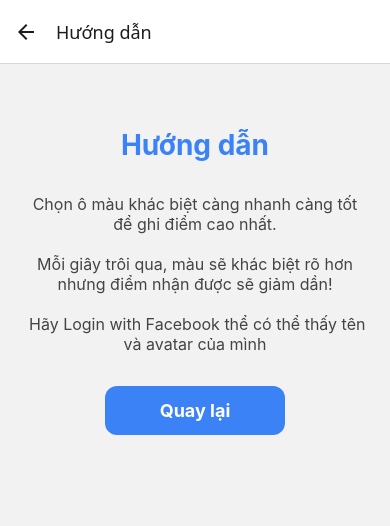
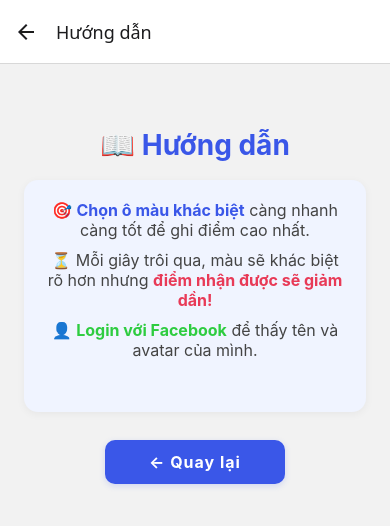
Before and after one commit to hvq1919/aitinhmathon, a React Native app: screen /Help in a window 390 px wide. Shown: the top 526 px of the page. Built offline with nearby package versions, Linux system fonts and the light colour scheme; what react-native-sound would draw is missing.

Commit message:
UI Help, gameroom đẹp hơn

```diff
--- a/src/screens/HelpScreen.tsx
+++ b/src/screens/HelpScreen.tsx
@@ -1,3 +1,4 @@
+/* eslint-disable react-native/no-inline-styles */
 import React, { useEffect } from 'react';
 import { View, Text, TouchableOpacity, StyleSheet } from 'react-native';
 import { deleteAllUsers, updateHighScore } from '../firebase/firebaseUtils';
@@ -13,16 +14,44 @@ export default function HelpScreen({ navigation }: any) {
     }, []);
     return (
         <View style={styles.container}>
-            <Text style={styles.title}>Hướng dẫn</Text>
-            <Text style={styles.helpText}>
-             {`Chọn ô màu khác biệt càng nhanh càng tốt để ghi điểm cao nhất.
-              \nMỗi giây trôi qua, màu sẽ khác biệt rõ hơn nhưng điểm nhận được sẽ giảm dần!
-              \n Hãy Login with Facebook thể có thể thấy tên và avatar của mình`}
-            </Text>
-            <TouchableOpacity style={styles.button} onPress={() => navigation.goBack()}>
-                <Text style={styles.buttonText}>Quay lại</Text>
-            </TouchableOpacity>
-        </View>
+  <Text style={[styles.title, { color: '#3a57e8', marginBottom: 18 }]}>📖 Hướng dẫn</Text>
+  <View
+    style={{
+      backgroundColor: '#f0f4ff',
+      borderRadius: 14,
+      padding: 20,
+      marginBottom: 28,
+      shadowColor: '#000',
+      shadowOpacity: 0.05,
+      shadowRadius: 8,
+      shadowOffset: { width: 0, height: 2 },
+      elevation: 2,
+    }}
+  >
+    <Text style={[styles.helpText, { fontSize: 16, color: '#444', marginBottom: 10 }]}>🎯 <Text style={{ fontWeight: 'bold', color: '#3a57e8' }}>Chọn ô màu khác biệt</Text> càng nhanh càng tốt để ghi điểm cao nhất.</Text>
+    <Text style={[styles.helpText, { fontSize: 16, color: '#444', marginBottom: 10 }]}>⏳ Mỗi giây trôi qua, màu sẽ khác biệt rõ hơn nhưng <Text style={{ fontWeight: 'bold', color: '#e83a57' }}>điểm nhận được sẽ giảm dần!</Text></Text>
+    <Text style={[styles.helpText, { fontSize: 16, color: '#444' }]}>👤 <Text style={{ fontWeight: 'bold', color: '#2ecc40' }}>Login với Facebook</Text> để thấy tên và avatar của mình.</Text>
+  </View>
+  <TouchableOpacity
+    style={[
+      styles.button,
+      {
+        backgroundColor: '#3a57e8',
+        borderRadius: 10,
+        paddingVertical: 12,
+        paddingHorizontal: 32,
+        shadowColor: '#3a57e8',
+        shadowOpacity: 0.18,
+        shadowRadius: 6,
+        shadowOffset: { width: 0, height: 2 },
+        elevation: 2,
+      },
+    ]}
+    onPress={() => navigation.goBack()}
+  >
+    <Text style={[styles.buttonText, { fontSize: 16, fontWeight: 'bold', color: '#fff', letterSpacing: 1 }]}>← Quay lại</Text>
+  </TouchableOpacity>
+</View>
     );
 }
 
--- a/src/screens/rooms/GameRoomScreen.tsx
+++ b/src/screens/rooms/GameRoomScreen.tsx
@@ -23,6 +23,8 @@ const GameRoomScreen = () => {
   const [hostKey, setHostKey] = useState<string>('');
   const [loading, setLoading] = useState(true);
   const [gameState, setGameState] = useState<any | null>(null);
+  const [totalLevel, setTotalLevel] = useState(10);
+  const [timePerLevel, setTimePerLevel] = useState(3);
 
   /** Xóa phòng khi rời màn hình */
   useEffect(() => {
@@ -45,6 +47,9 @@ const GameRoomScreen = () => {
       }
       setStatus(data.status);
       setHostKey(data.host);
+      setTotalLevel(data.totalLevel);
+      setTimePerLevel(data.timePerLevel);
+
       if (data.players) {
         const playerList = Object.keys(data.players).map((key) => ({
           key,
@@ -88,7 +93,7 @@ const GameRoomScreen = () => {
             <Text style={styles.roomCode}>{roomCode}</Text>
             <Icon name="copy" size={18} color={MainColor} style={{ marginLeft: 8 }} />
           </TouchableOpacity>
-          <Text style={styles.infoText}>Hãy kêu bạn bè nhập mã phòng để vào nhé!</Text>
+          <Text style={[styles.infoText, { fontSize: 13 }]}>Hãy kêu bạn bè nhập mã phòng để vào nhé!</Text>
           <Text style={styles.listTitle}>Danh sách người chơi:</Text>
           {loading ? (
             <ActivityIndicator color={MainColor} size="large" style={{ marginVertical: 24 }} />
@@ -108,6 +113,38 @@ const GameRoomScreen = () => {
           {!isHost && (
             <DotAnimation message="Đợi chủ phòng bắt đầu game" />
           )}
+        </View>
+        <View
+          style={{
+            marginTop: 20,
+            backgroundColor: '#f0f4ff',
+            borderRadius: 12,
+            padding: 18,
+            shadowColor: '#000',
+            shadowOpacity: 0.06,
+            shadowRadius: 8,
+            shadowOffset: { width: 0, height: 2 },
+            elevation: 2,
+          }}
+        >
+          <Text style={[styles.infoText, { fontWeight: 'bold', fontSize: 18, marginBottom: 8, color: '#3a57e8' }]}>
+            📋 Luật chơi
+          </Text>
+          <Text style={[styles.infoText, { marginBottom: 4 }]}>
+            🕹️ Sẽ có <Text style={{ fontWeight: 'bold', color: '#3a57e8' }}>{totalLevel}</Text> màn chơi.
+          </Text>
+          <Text style={[styles.infoText, { marginBottom: 4 }]}>
+            ⏰ Mỗi màn có <Text style={{ fontWeight: 'bold', color: '#e83a57' }}>{timePerLevel} giây</Text> để chọn.
+          </Text>
+          <Text style={[styles.infoText, { marginBottom: 4 }]}>
+            ⚡ Chọn đúng càng nhanh thì <Text style={{ fontWeight: 'bold', color: '#2ecc40' }}>điểm càng cao</Text>.
+          </Text>
+          <Text style={[styles.infoText, { marginBottom: 4 }]}>
+            ❌ Chọn sai bị <Text style={{ fontWeight: 'bold', color: '#e83a57' }}>trừ điểm</Text>.
+          </Text>
+          <Text style={[styles.infoText]}>
+            🚀 Càng về sau thì <Text style={{ fontWeight: 'bold', color: '#3a57e8' }}>điểm càng cao</Text>.
+          </Text>
         </View>
       </>
     );
@@ -142,7 +179,7 @@ const styles = StyleSheet.create({
     paddingTop: 0,
   },
   card: {
-    marginTop: 20,
+    marginTop: 10,
     backgroundColor: '#fff',
     borderRadius: 14,
     padding: 20,
@@ -180,7 +217,7 @@ const styles = StyleSheet.create({
     letterSpacing: 4,
   },
   infoText: {
-    fontSize: 13,
+    fontSize: 14,
     color: '#888',
     marginBottom: 8,
     textAlign: 'center',
```
